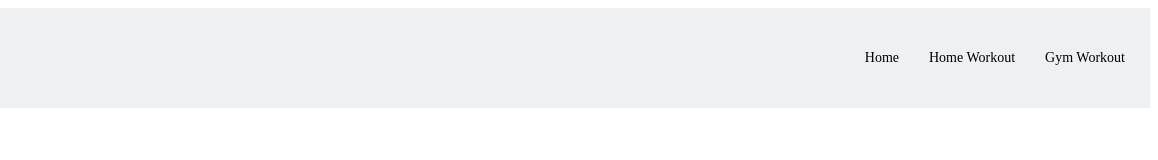
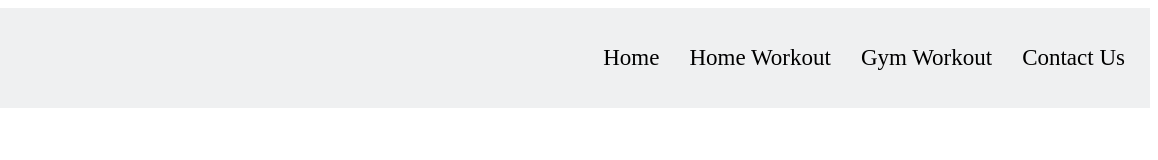
Before and after one commit to RudraPatel5435/Exercise-Catalog-2, a plain HTML site: page index.html in a window 1280 px wide. Shown: the full height of the page, 122-1280 px from the left. Drawn offline with Linux system fonts and the light colour scheme.

Commit message:
Edited Header

```diff
--- a/index.css
+++ b/index.css
@@ -19,7 +19,7 @@ header {
 }
 .right a {
     text-decoration: none;
-    font-size: 14px;
+    font-size: 23px;
     color: black;
     margin: 0 15px;
     font-family: poppins;
--- a/index.html
+++ b/index.html
@@ -8,12 +8,13 @@
   <body>
     <header>
       <div class="logo">
-        <img src="Images/logo.png" height="100">
+        <a href="index.html"><img src="Images/logo.png" height="100"></a>
       </div>
       <div class="right">
         <a href="">Home</a>
         <a href="">Home Workout</a>
         <a href="">Gym Workout</a>
+        <a href="">Contact Us</a>
       </div>
     </header>
   </body>
```
